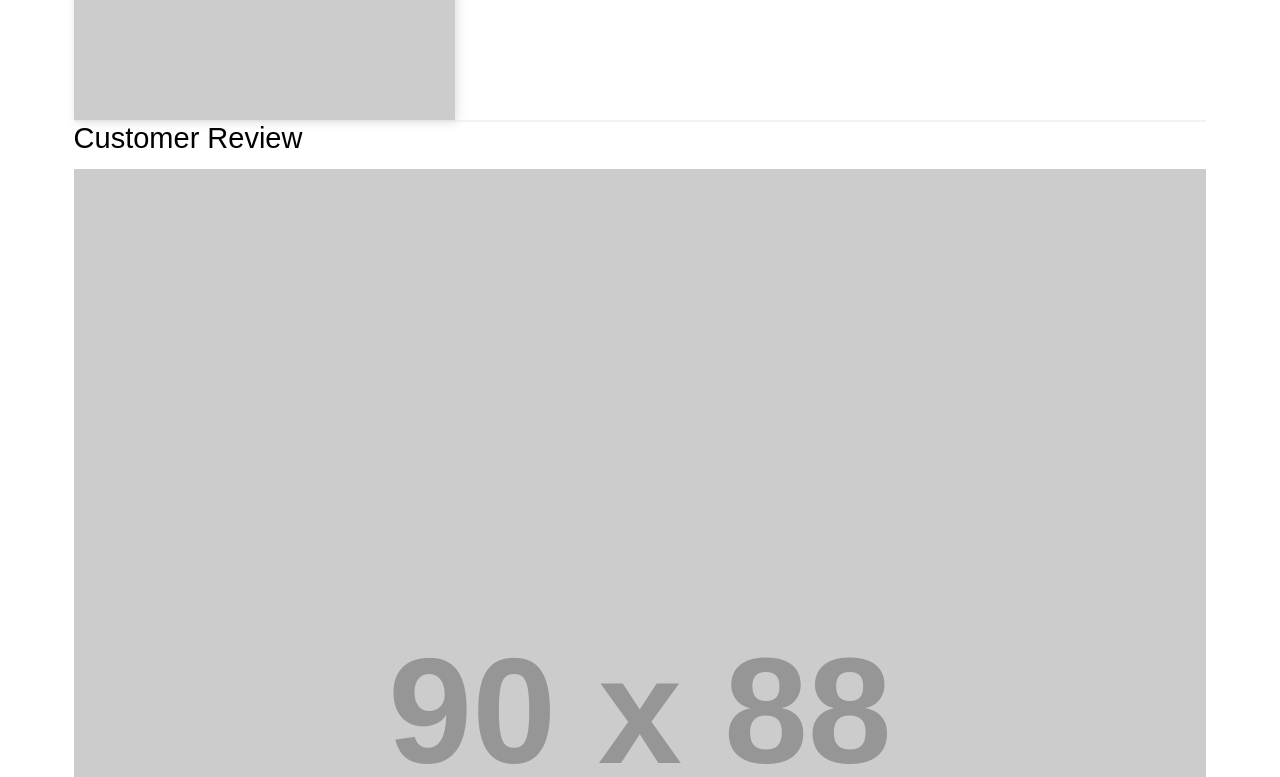
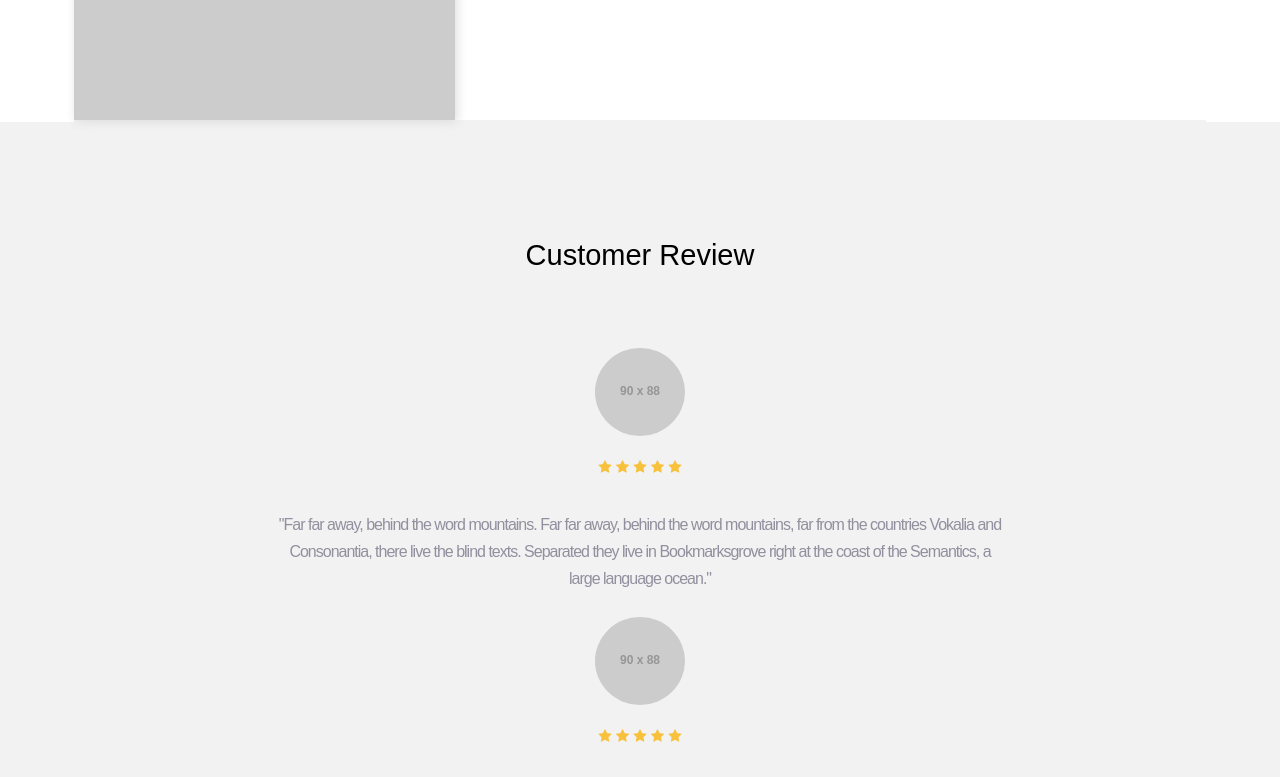
Before and after one commit to dpriyankaprdxn/blue, a plain HTML site: page index.html in a window 1280 px wide. Shown: the part 3000-3777 px from the top of the page. Drawn offline with Linux system fonts and the light colour scheme; placeholder pictures from the web are drawn by us.

Commit message:
reviews section  styling partially  completed

```diff
--- a/assets/css/style.css
+++ b/assets/css/style.css
@@ -333,6 +333,51 @@ p {
 
 /*services styling end*/
 
+/*customer-reviews section styling start*/
+
+.customer-reviews {
+  padding: 117px 0 121px;
+  background: #f2f2f2;
+  text-align: center;
+}
+
+.review-slider { margin-top: 62px; }
+
+.review-slider figure {
+  margin-bottom: 24px;
+  display: inline-block;
+}
+
+.review-slider span {
+  margin-bottom: 7px;
+  display: block;
+  color: #7e7e7e;
+  font : 550 13px sans-serif;
+  letter-spacing: 1px;
+  text-transform: uppercase;
+}
+
+.review-slider figure img { border-radius: 50%; }
+
+.review-slider p {
+  width: 64%;
+  margin: 33px auto 25px;
+}
+
+.review-slider .rating-start {
+  color: #f7c13b;
+  text-indent: -9999px;
+}
+
+.review-slider .rating-start:before {
+  content: "\f005";
+  float: left;
+  font: 14px fontAwesome;
+  text-indent: 0;
+}
+
+/*customer-reviews section styling end*/
+
 /*=================================
   main styling ends here
 =================================*/
```
